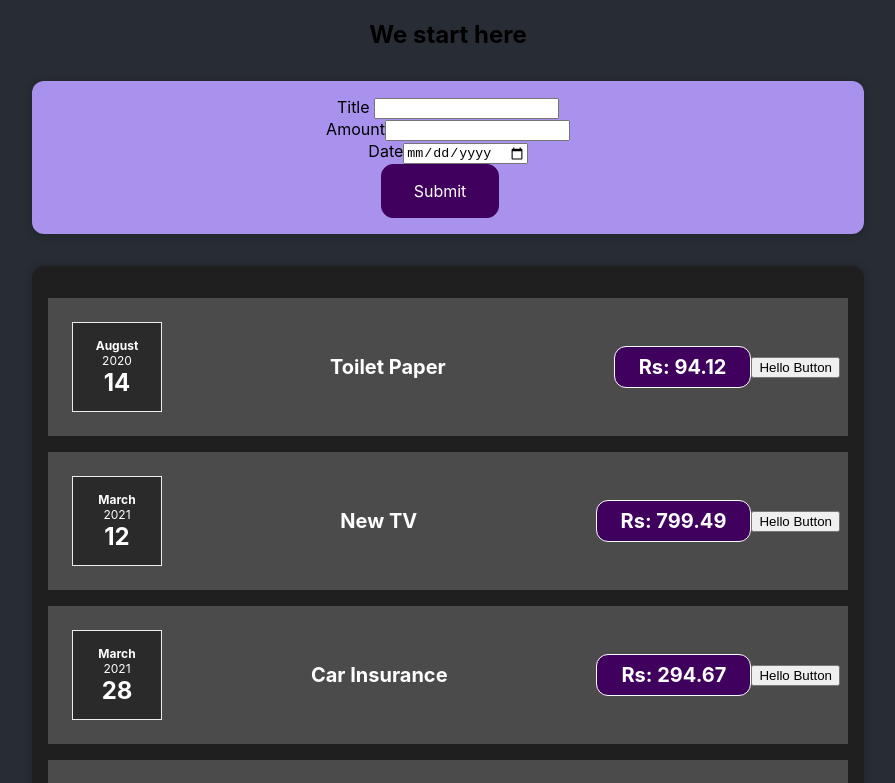
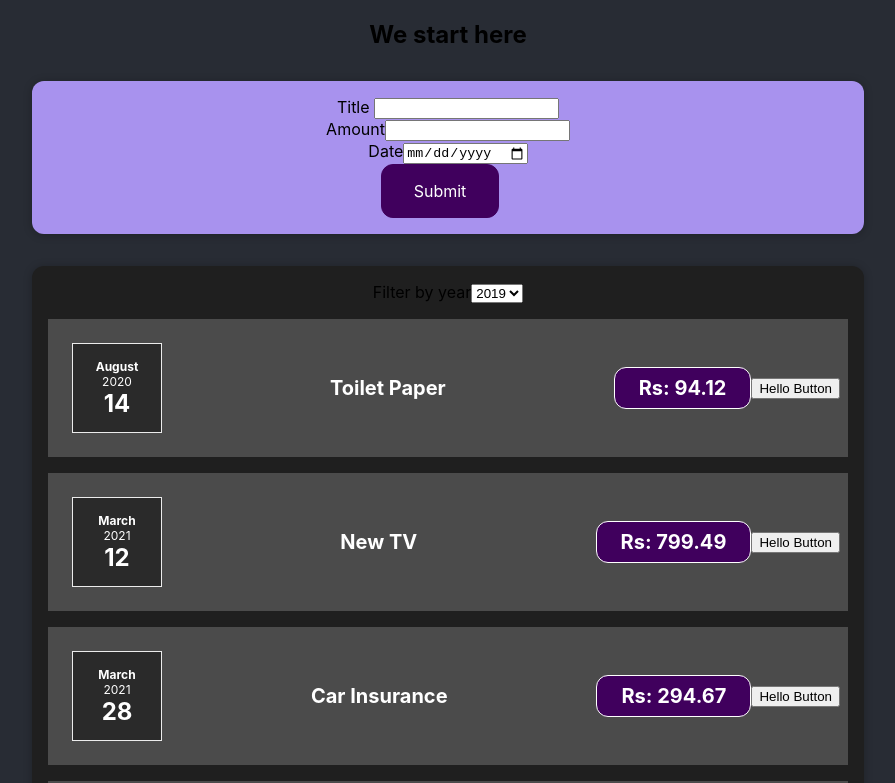
Before and after one commit to rolins2/Expense-tracker, a React (Create React App) app in the folder ny-expensetracker/: page / in a window 1280 px wide. Shown: the top 783 px of the page, without its empty margins (192-1087 px from the left). Built offline with nearby package versions, Linux system fonts and the light colour scheme.

Commit message:
Added expense filter

```diff
--- /dev/null
+++ b/ny-expensetracker/src/components/ExpenseFilter/ExpenseFilter.js
@@ -0,0 +1,15 @@
+function ExpenseFilter(props) {
+  return (
+    <div>
+      <label>Filter by year</label>
+      <select>
+        <option value="2019">2019</option>
+        <option value="2020">2020</option>
+        <option value="2021">2021</option>
+        <option value="2022">2022</option>
+      </select>
+    </div>
+  );
+}
+
+export default ExpenseFilter;
--- a/ny-expensetracker/src/components/Expenses.js
+++ b/ny-expensetracker/src/components/Expenses.js
@@ -1,8 +1,10 @@
+import ExpenseFilter from "./ExpenseFilter/ExpenseFilter";
 import ExpenseItem from "./ExpenseItem";
 import "./Expenses.css";
 function Expenses(props) {
   return (
     <div className="expenses">
+      <ExpenseFilter></ExpenseFilter>
       <ExpenseItem
         title={props.expenses[0].title}
         amount={props.expenses[0].amount}
```
